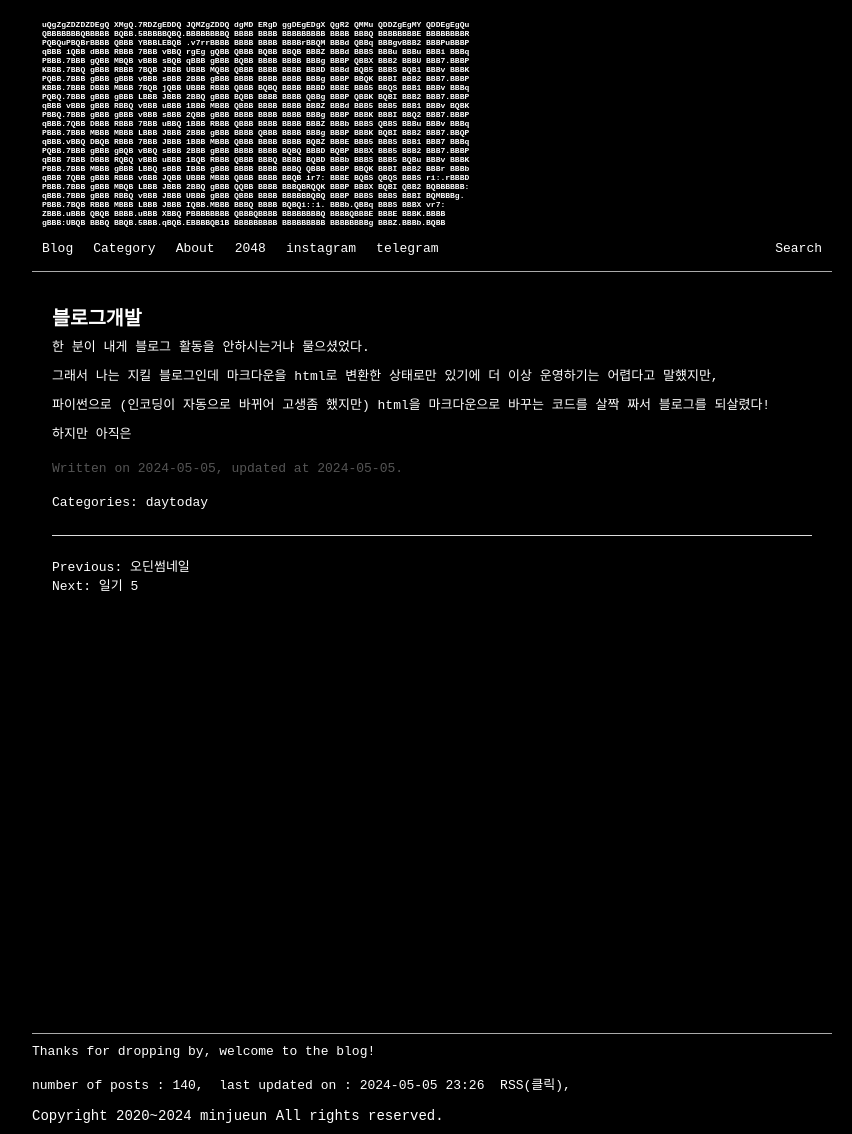
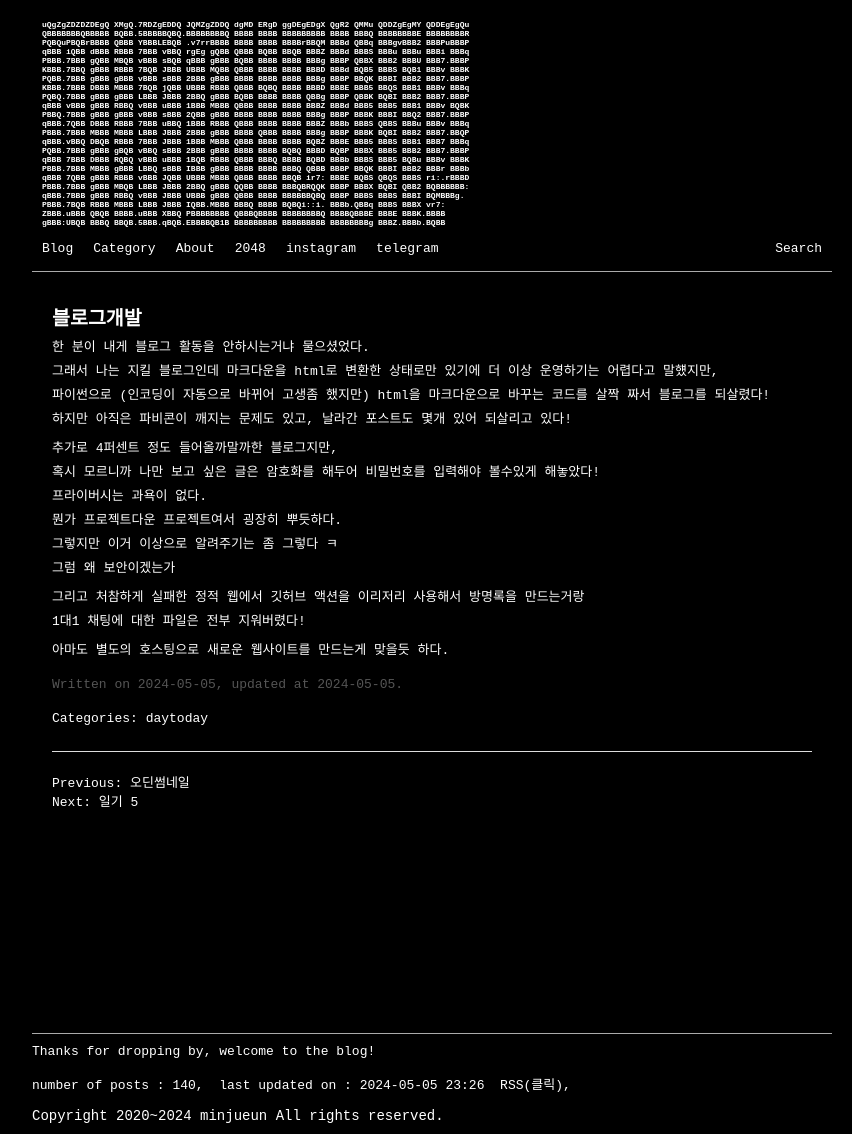
Before and after one commit to whoisrealminjueun/whoisrealminjueun.github.io, a Jekyll site: the page built from _posts/2024-05-05-블로그개발.md, in a window 1280 px wide. Shown: the whole page, without its empty margins (208-1060 px from the left). Built offline with Jekyll 4.4.1, drawn with Linux system fonts in a browser that asks for light colours.

Commit message:
Update 2024-05-05-블로그개발.md

```diff
--- a/_posts/2024-05-05-블로그개발.md
+++ b/_posts/2024-05-05-블로그개발.md
@@ -6,10 +6,19 @@
 categories: ["daytoday"]
 ---
 
-한 분이 내게 블로그 활동을 안하시는거냐 물으셨었다.
+한 분이 내게 블로그 활동을 안하시는거냐 물으셨었다.<br>
+그래서 나는 지킬 블로그인데 마크다운을 html로 변환한 상태로만 있기에 더 이상 운영하기는 어렵다고 말헀지만,<br>
+파이썬으로 (인코딩이 자동으로 바뀌어 고생좀 했지만) html을 마크다운으로 바꾸는 코드를 살짝 짜서 블로그를 되살렸다!<br>
+하지만 아직은 파비콘이 깨지는 문제도 있고, 날라간 포스트도 몇개 있어 되살리고 있다!<br>
 
-그래서 나는 지킬 블로그인데 마크다운을 html로 변환한 상태로만 있기에 더 이상 운영하기는 어렵다고 말헀지만,
+추가로 4퍼센트 정도 들어올까말까한 블로그지만,<br>
+혹시 모르니까 나만 보고 싶은 글은 암호화를 해두어 비밀번호를 입력해야 볼수있게 해놓았다!<br>
+프라이버시는 과욕이 없다.<br>
+뭔가 프로젝트다운 프로젝트여서 굉장히 뿌듯하다.<br>
+그렇지만 이거 이상으로 알려주기는 좀 그렇다 ㅋ<br>
+그럼 왜 보안이겠는가<br>
 
-파이썬으로 (인코딩이 자동으로 바뀌어 고생좀 했지만) html을 마크다운으로 바꾸는 코드를 살짝 짜서 블로그를 되살렸다!
+그리고 처참하게 실패한 정적 웹에서 깃허브 액션을 이리저리 사용해서 방명록을 만드는거랑<br>
+1대1 채팅에 대한 파일은 전부 지워버렸다!
 
-하지만 아직은
+아마도 별도의 호스팅으로 새로운 웹사이트를 만드는게 맞을듯 하다.
```
